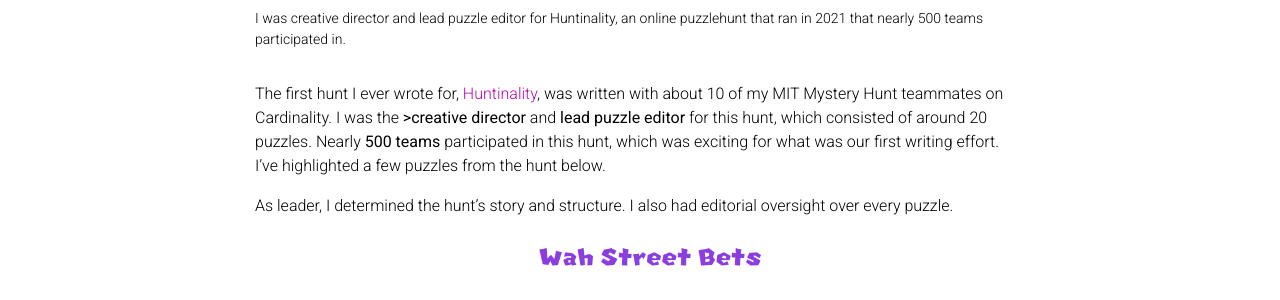
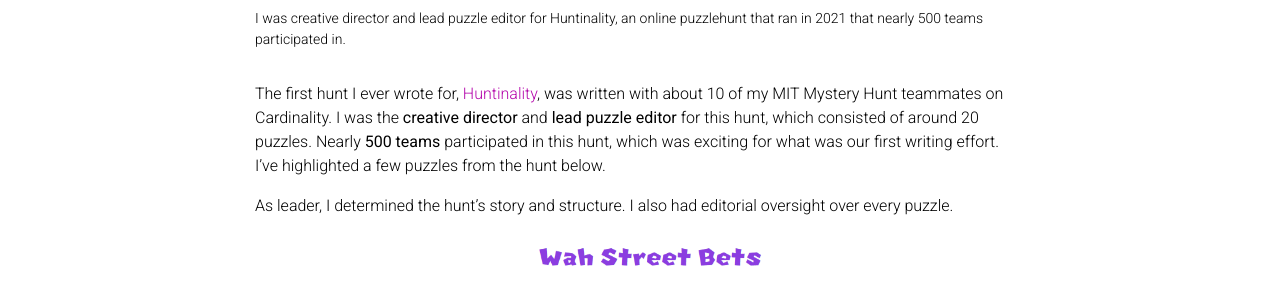
Before and after one commit to bhhnguyen/bhhnguyen.github.io, a Jekyll site: the page built from _projects/huntinality1.md, in a window 1280 px wide and 900 px high. Shown: the part 153-453 px from the top of the window. Built offline with Jekyll 4.4.1, drawn with Linux system fonts in a browser that asks for light colours; comment, search, counter and statistics services are not loaded; a style sheet for code colours, icons or effects is not loaded.

```diff
--- a/_projects/huntinality1.md
+++ b/_projects/huntinality1.md
@@ -7,7 +7,7 @@ importance: 1
 category: Puzzles
 ---
 
-The first hunt I ever wrote for, <a href="https://2021.huntinality.com/">Huntinality</a>, was written with about 10 of my MIT Mystery Hunt teammates on Cardinality. I was the <b>>creative director</b> and <b>lead puzzle editor</b> for this hunt, which consisted of around 20 puzzles. Nearly <b>500 teams</b> participated in this hunt, which was exciting for what was our first writing effort. I've highlighted a few puzzles from the hunt below.
+The first hunt I ever wrote for, <a href="https://2021.huntinality.com/">Huntinality</a>, was written with about 10 of my MIT Mystery Hunt teammates on Cardinality. I was the <b>creative director</b> and <b>lead puzzle editor</b> for this hunt, which consisted of around 20 puzzles. Nearly <b>500 teams</b> participated in this hunt, which was exciting for what was our first writing effort. I've highlighted a few puzzles from the hunt below.
 
 As leader, I determined the hunt's story and structure. I also had editorial oversight over every puzzle.
 
```
